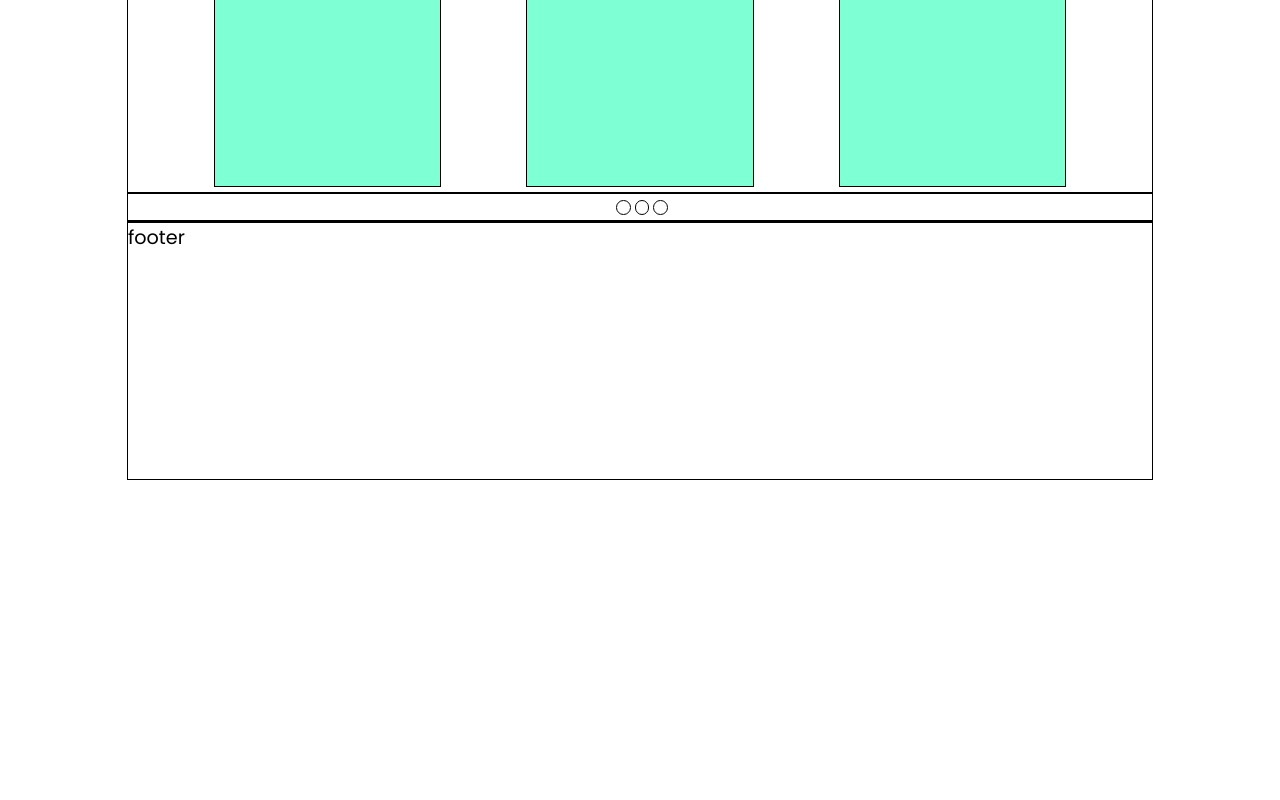
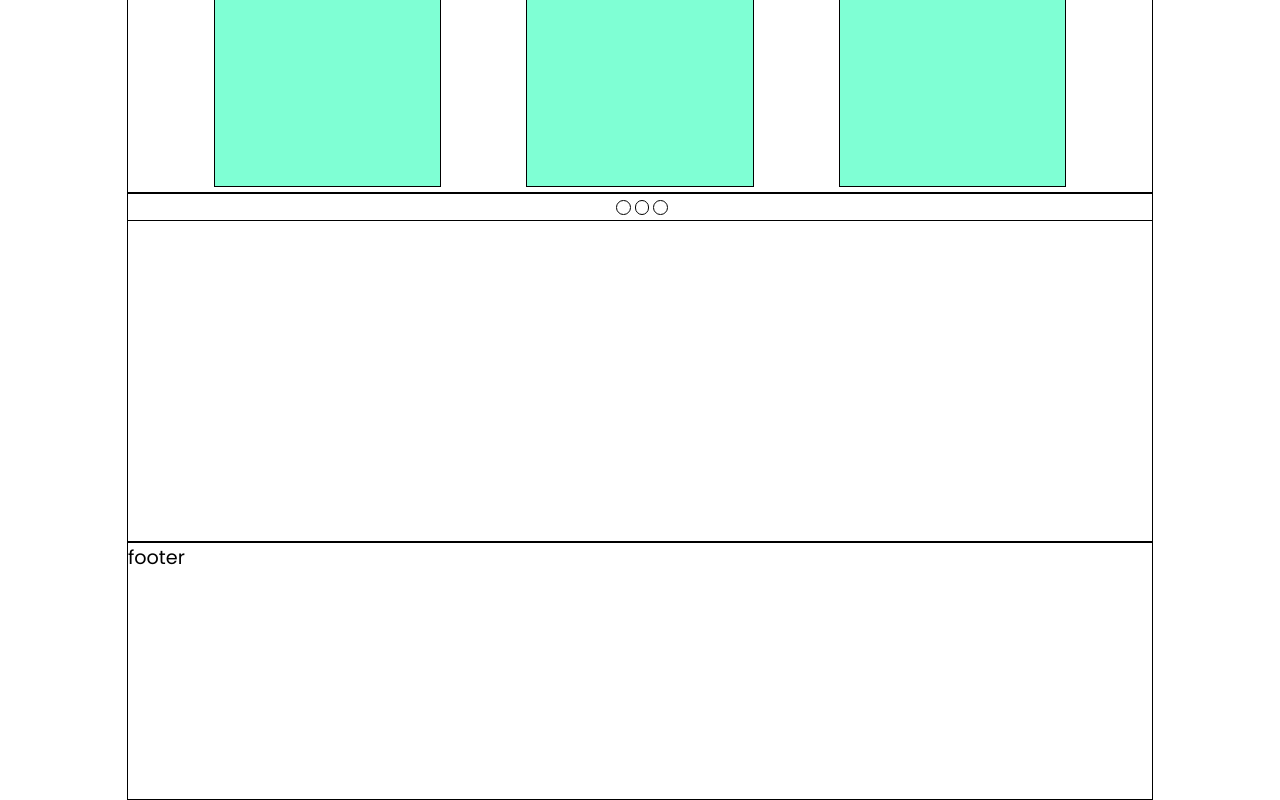
Before and after one commit to MokuaEnock/swiss, a React (Create React App) app: page / in a window 1280 px wide. Shown: the part 882-1682 px from the top of the page. Before the commit the page ends 1362 px from the top, so only its background shows below. Built offline with nearby package versions, Linux system fonts and the light colour scheme.

Commit message:
add structure for testimonials section

```diff
--- a/src/components/home/home.css
+++ b/src/components/home/home.css
@@ -88,3 +88,12 @@
   align-items: center;
   justify-content: space-between;
 }
+
+.testimonials {
+  width: 100%;
+  height: 25vw;
+  display: flex;
+  flex-direction: column;
+  align-items: center;
+  justify-content: space-evenly;
+}
--- a/src/components/home/testimonials.js
+++ b/src/components/home/testimonials.js
@@ -1,3 +1,11 @@
 export default function Testimonials() {
-  return <section className="testimonials"></section>;
+  return (
+    <section className="testimonials">
+      <div className="test-header"></div>
+      <div className="test-conts">
+        <span className="test-cards"></span>
+        <span className="test-cards"></span>
+      </div>
+    </section>
+  );
 }
```
